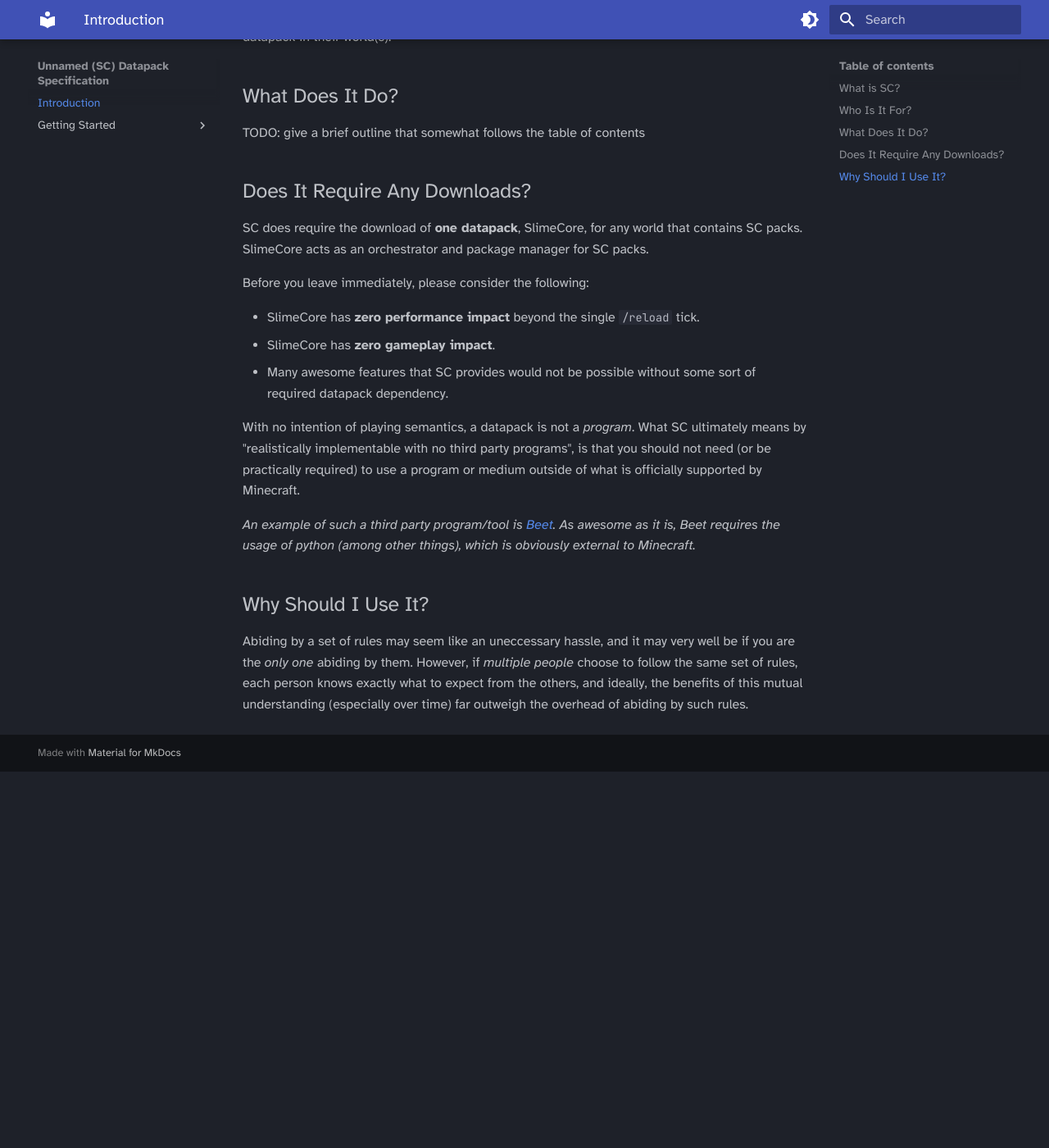
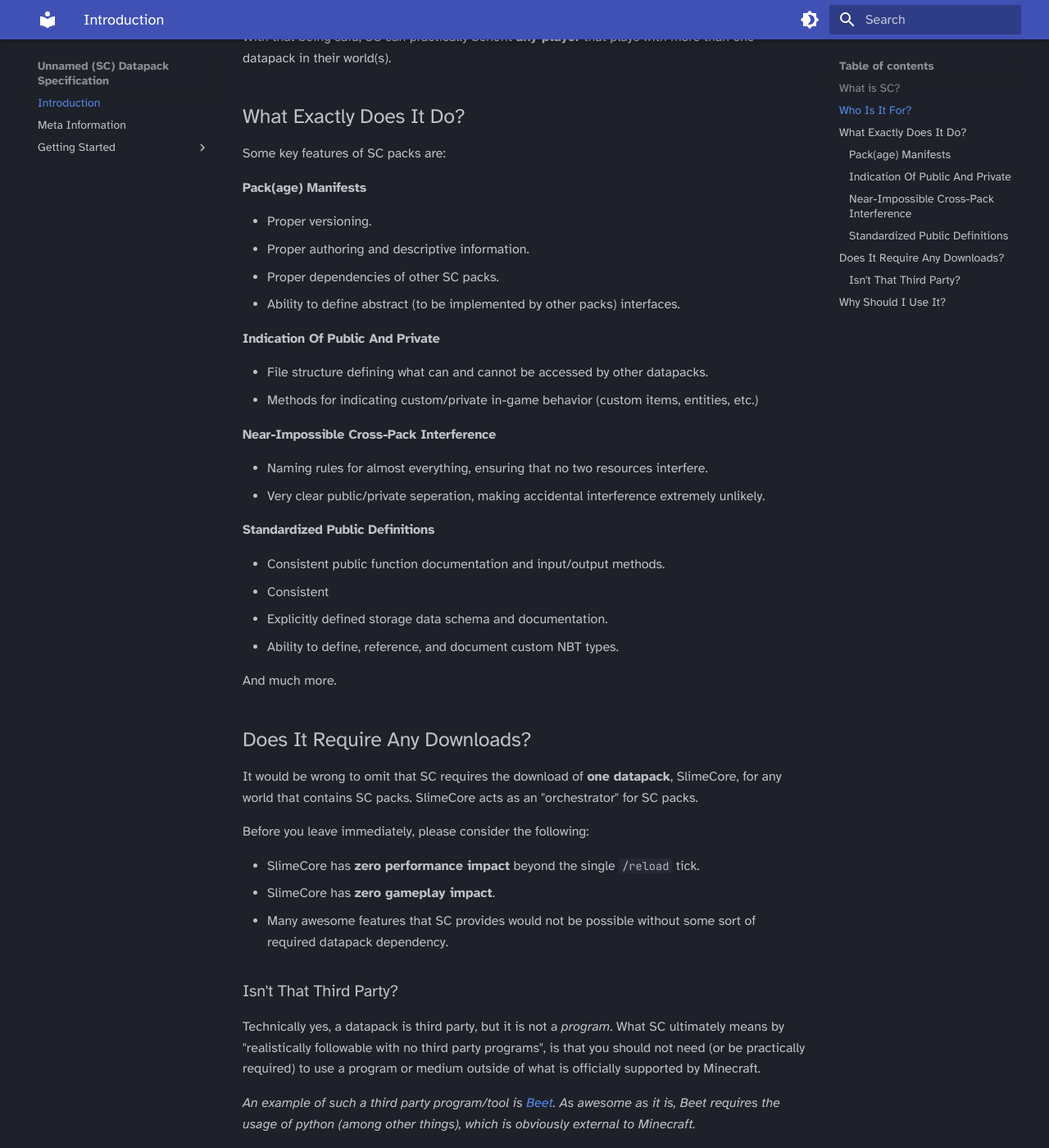
Before and after one commit to sixslime/unnamed-sc-spec, an MkDocs documentation site: the page built from docs/index.md, in a window 1280 px wide and 1400 px high, scrolled down 858 px. Shown: the whole window at 82% size. Built offline with MkDocs 1.6.1 and Material for MkDocs 9.7.7, drawn with Linux system fonts in a browser that asks for light colours; before the commit the page ends 1799 px from its top, so only the background shows below that; some of the changed text lies outside the part shown.

Commit message:
features

```diff
--- /dev/null
+++ b/docs/Getting Started/overview.md
@@ -0,0 +1 @@
+# Your SC Pack
--- a/docs/index.md
+++ b/docs/index.md
@@ -1,8 +1,9 @@
 # Introduction
 
-Welcome to the guide and partial documentation to an unnamed datapack specification, further referred too as **SC**.
+Welcome to the description and partial guide/documentation to an unnamed datapack specification, further referred too as **SC**. While SC itself is hypothetically complete, these docs only serve to express the idea of SC, not as definitive documentation *(see [Meta Information](meta))*.
 
-Datapacks that implement SC are referred to as **SC packs**.
+Datapacks that follow SC are referred to as **SC packs**.
+
 
 ## What is SC?
 SC is a specification for datapacks--that is, a set of documented rules that can be explicitly enforced across a datapack's contents and file structure.
@@ -12,7 +13,7 @@ SC is designed to achieve exactly one objective:
 
 It is designed to achieve this objective while being (in order of priority):
 
-1. Realistically implementable with **no** third party programs.
+1. Realistically followable with **no** third party programs.
 2. Robust as possible.
 3. Unintrusive as possible.
 4. Intuitive as possible.
@@ -22,14 +23,36 @@ SC is ideal for experienced datapack developers that desire to use datapacks cre
 
 With that being said, SC can practically benefit **any player** that plays with more than one datapack in their world(s).
 
+## What Exactly Does It Do?
+Some key features of SC packs are:
 
-## What Does It Do?
+#### Pack(age) Manifests
 
-TODO:
-give a brief outline that somewhat follows the table of contents
+* Proper versioning.
+* Proper authoring and descriptive information.
+* Proper dependencies of other SC packs.
+* Ability to define abstract (to be implemented by other packs) interfaces.
+
+#### Indication Of Public And Private
+
+* File structure defining what can and cannot be accessed by other datapacks.
+* Methods for indicating custom/private in-game behavior (custom items, entities, etc.)
+
+#### Near-Impossible Cross-Pack Interference
+
+* Naming rules for almost everything, ensuring that no two resources interfere.
+* Very clear public/private seperation, making accidental interference extremely unlikely.
+
+#### Standardized Public Definitions
+* Consistent public function documentation and input/output methods.
+* Consistent
+* Explicitly defined storage data schema and documentation.
+* Ability to define, reference, and document custom NBT types.
+
+And much more.
 
 ## Does It Require Any Downloads?
-SC does require the download of **one datapack**, SlimeCore, for any world that contains SC packs. SlimeCore acts as an orchestrator and package manager for SC packs.
+It would be wrong to omit that SC requires the download of **one datapack**, SlimeCore, for any world that contains SC packs. SlimeCore acts as an "orchestrator" for SC packs.
 
 Before you leave immediately, please consider the following:
 
@@ -37,9 +60,19 @@ Before you leave immediately, please consider the following:
 * SlimeCore has **zero gameplay impact**.
 * Many awesome features that SC provides would not be possible without some sort of required datapack dependency.
 
-With no intention of playing semantics, a datapack is not a *program*. What SC ultimately means by "realistically implementable with no third party programs", is that you should not need (or be practically required) to use a program or medium outside of what is officially supported by Minecraft.
+### Isn't That Third Party?
+Technically yes, a datapack is third party, but it is not a *program*. What SC ultimately means by "realistically followable with no third party programs", is that you should not need (or be practically required) to use a program or medium outside of what is officially supported by Minecraft.
 
 *An example of such a third party program/tool is [Beet](https://github.com/mcbeet/beet). As awesome as it is, Beet requires the usage of python (among other things), which is obviously external to Minecraft.*
 
+
+
+
+
+
+
+
+
+
 ## Why Should I Use It?
 Abiding by a set of rules may seem like an uneccessary hassle, and it may very well be if you are the *only one* abiding by them. However, if *multiple people* choose to follow the same set of rules, each person knows exactly what to expect from the others, and ideally, the benefits of this mutual understanding (especially over time) far outweigh the overhead of abiding by such rules.
```
Also changed, not shown: docs/Getting Started/manifests.md (deleted, +0 -1 lines), docs/meta.md (added, +1 -0 lines).
